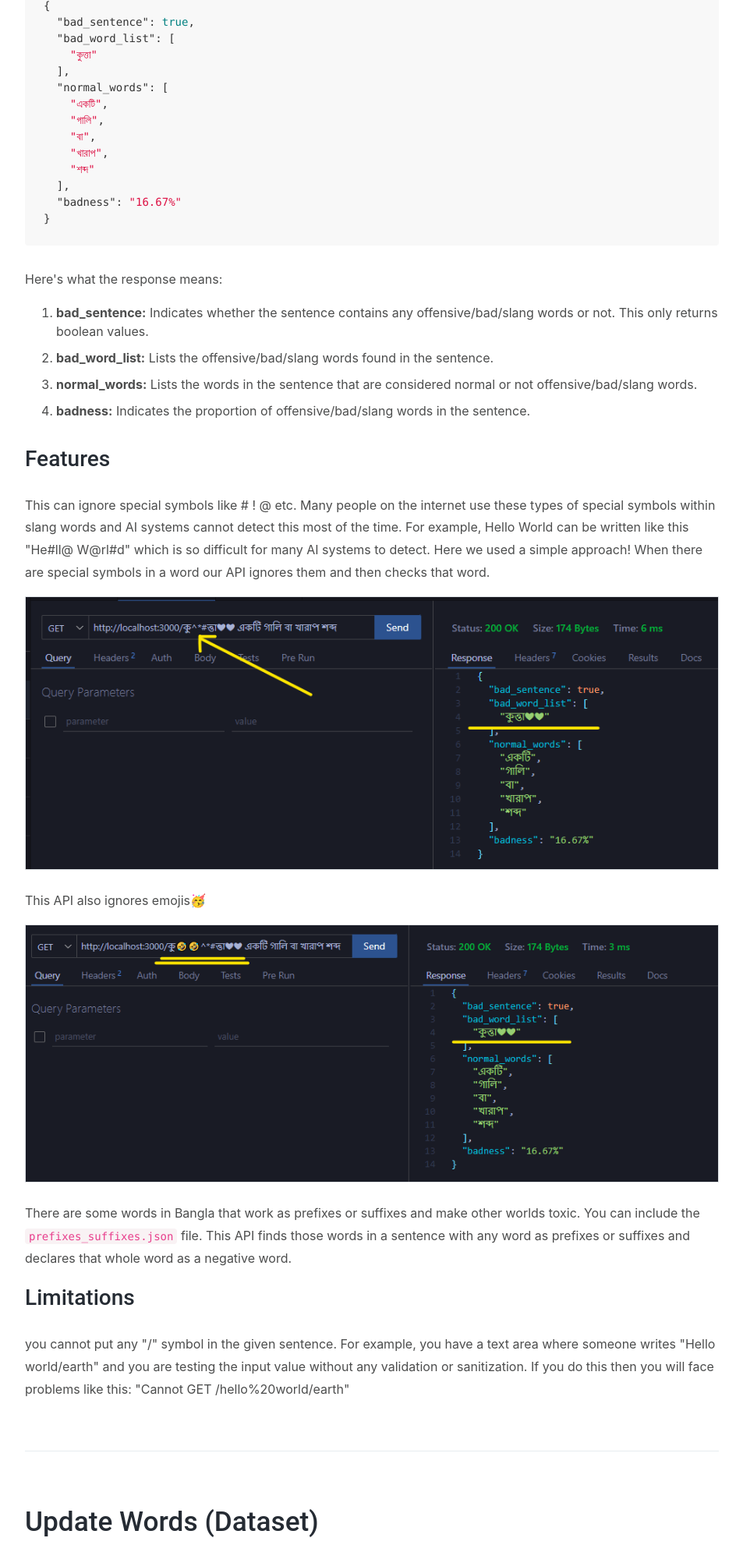
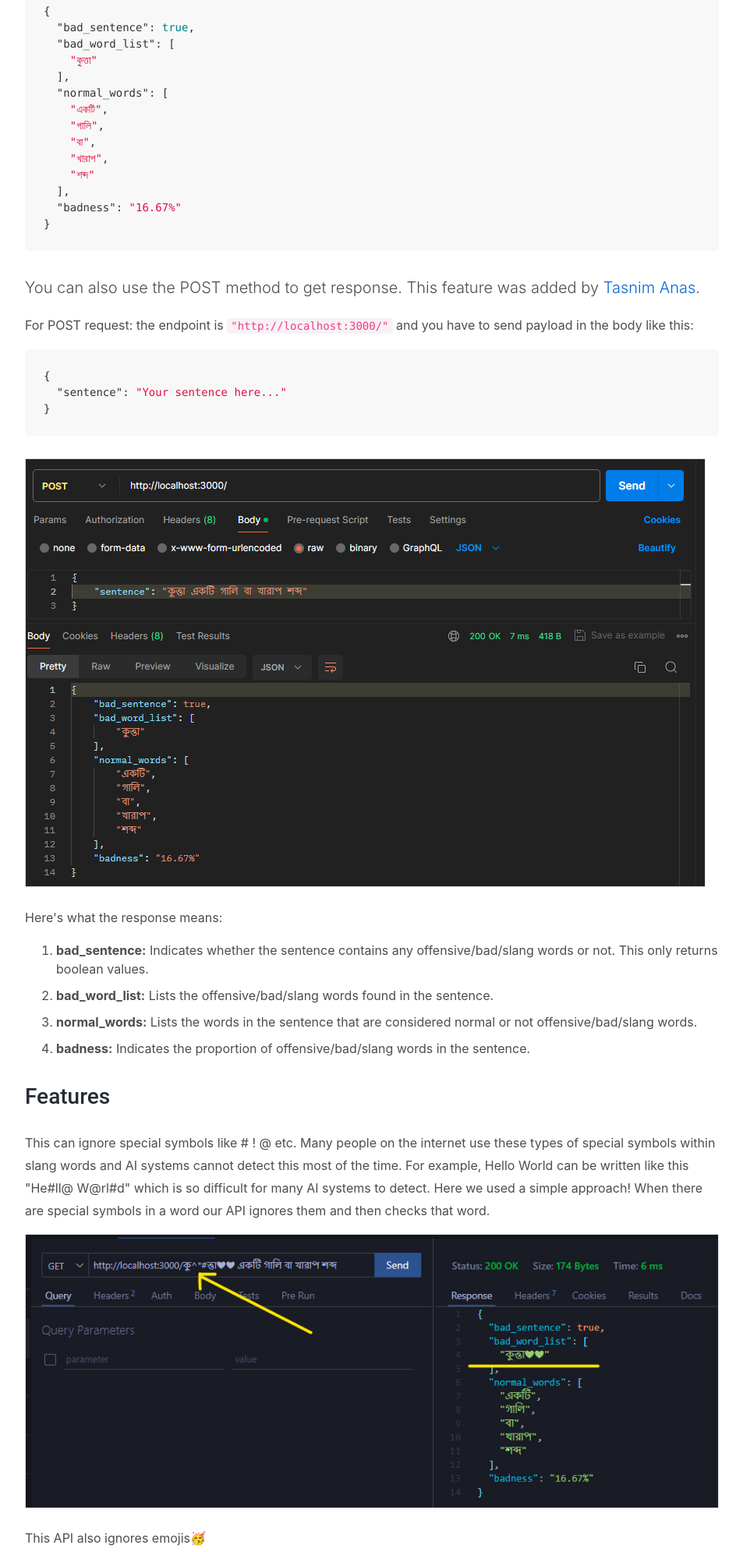
Before and after one commit to Sigmakib2/Nirmol, a plain HTML site: page index.html in a window 1280 px wide. Shown: the part 3627-5618 px from the top of the page at 78% size, without its empty margins (293-1246 px from the left). Drawn offline with Linux system fonts and the light colour scheme.

Commit message:
Features updated
POST method added

```diff
--- a/index.html
+++ b/index.html
@@ -223,7 +223,7 @@
               <h2>API Response</h2>
               <p>The API endpoint analyzes a sentence for offensive/slang words and provides additional information
                 about the sentence.</p>
-              <p>For example here is a get request and response:</p>
+              <p class="lead">For example here is a get request and response:</p>
               <p><a class="popup-img" href="assets/get-req.png"><img class="img-fluid border" src="assets/get-req.png"
                     alt="Bangla Bad word detection API"></a></p>
               <pre><code class="json">{
@@ -241,6 +241,13 @@
   "badness": "16.67%"
 }</code></pre>
 
+<p class="lead">You can also use the POST method to get response. This feature was added by <a href="https://github.com/TasnimAnas">Tasnim Anas</a>.</p>
+<p>For POST request: the endpoint is <code>"http://localhost:3000/"</code> and you have to send payload in the body like this:</p>
+<pre><code>{
+  "sentence": "Your sentence here..."
+}</code></pre>
+<p><a class="popup-img" href="assets/post-req.png"><img class="img-fluid border"
+  src="assets/post-req.png" alt="Bangla Bad word detection API"></a></p>
               <p>Here's what the response means:</p>
               <ol>
                 <li><b>bad_sentence:</b> Indicates whether the sentence contains any offensive/bad/slang words or not.
@@ -268,9 +275,9 @@
                 word as prefixes or suffixes and declares that whole word as a negative word.</p>
 
               <h3 id="Limitations">Limitations</h3>
-              <p>you cannot put any "/" symbol in the given sentence. For example, you have a text area where someone
+              <p>you cannot put any "/" symbol in the given sentence (when you are using GET method). For example, you have a text area where someone
                 writes "Hello world/earth" and you are testing the input value without any validation or sanitization.
-                If you do this then you will face problems like this: "Cannot GET /hello%20world/earth"</p>
+                If you do this then you will face problems like this: "Cannot GET /hello%20world/earth". So you can use the POST method for this.</p>
             </section>
             <hr class="divider">
 
```
Also changed, not shown: assets/post-req.png (added).
